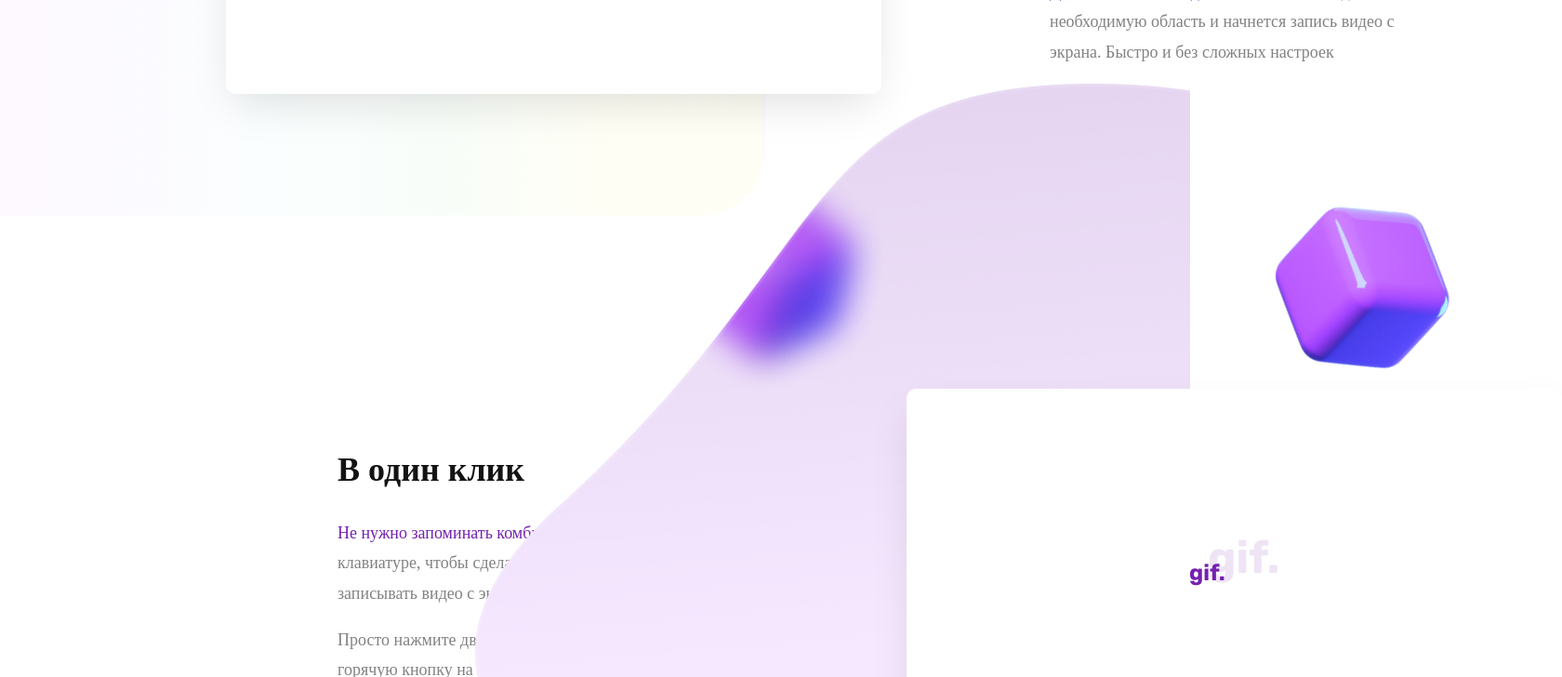
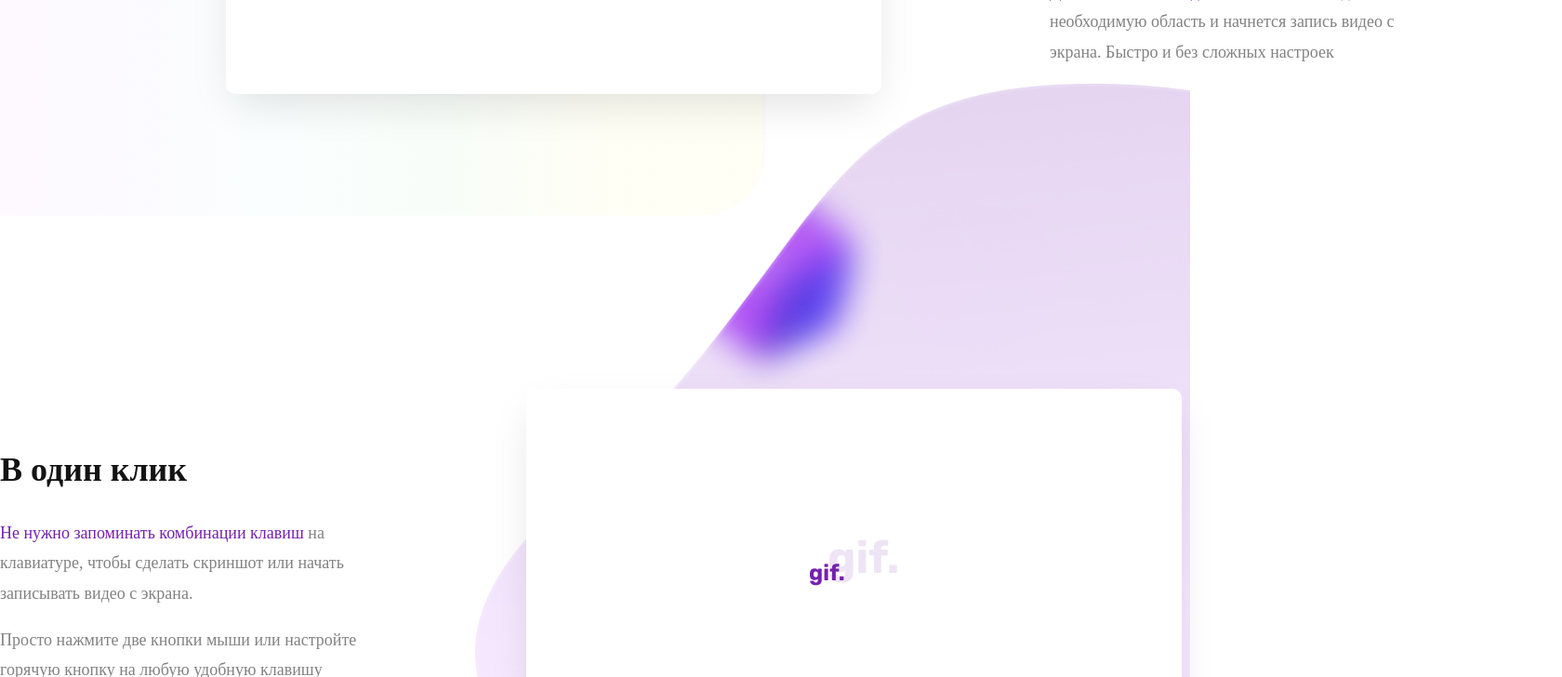
Before and after one commit to Alex365-maker/screenShoter-overOne-task, a React (Create React App) app: page / in a window 1280 px wide. Shown: the part 560-1288 px from the top of the page at 93% size, 1680 px wide, since content can reach past the window. Built offline with nearby package versions, Linux system fonts and the light colour scheme.

Commit message:
fix styles

```diff
--- a/src/components/inOneClick/inOneClick.css
+++ b/src/components/inOneClick/inOneClick.css
@@ -1,7 +1,7 @@
 .cube{
 position:absolute;
-margin-top: 96.32px;
-margin-left: 1342.18px;
+margin-left:930px;
+margin-top: 80px;
 transform: rotate(30deg);
 }
 
@@ -9,7 +9,7 @@ transform: rotate(30deg);
 position: relative;
 margin-top: -331px;
 justify-content: flex-start;
-margin-left: 363px;
+margin-right: 142px;
 font-family: Rubik;
 font-style: normal;
 font-weight: bold;
@@ -21,7 +21,7 @@ color: #131313;
 .descriptionText1{
     justify-content: flex-start;
     width: 385px;
-margin-left: 363px;
+margin-right: 142px;
     font-family: Rubik;
 font-style: normal;
 font-weight: normal;
@@ -48,5 +48,5 @@ background: #FFFFFF;
 box-shadow: 0px 18px 45px -10px rgba(0, 0, 0, 0.13);
 border-radius: 10px;
 margin-top: 346px;
-margin-left: 975px;
+margin-left: 566px;
 }
```
